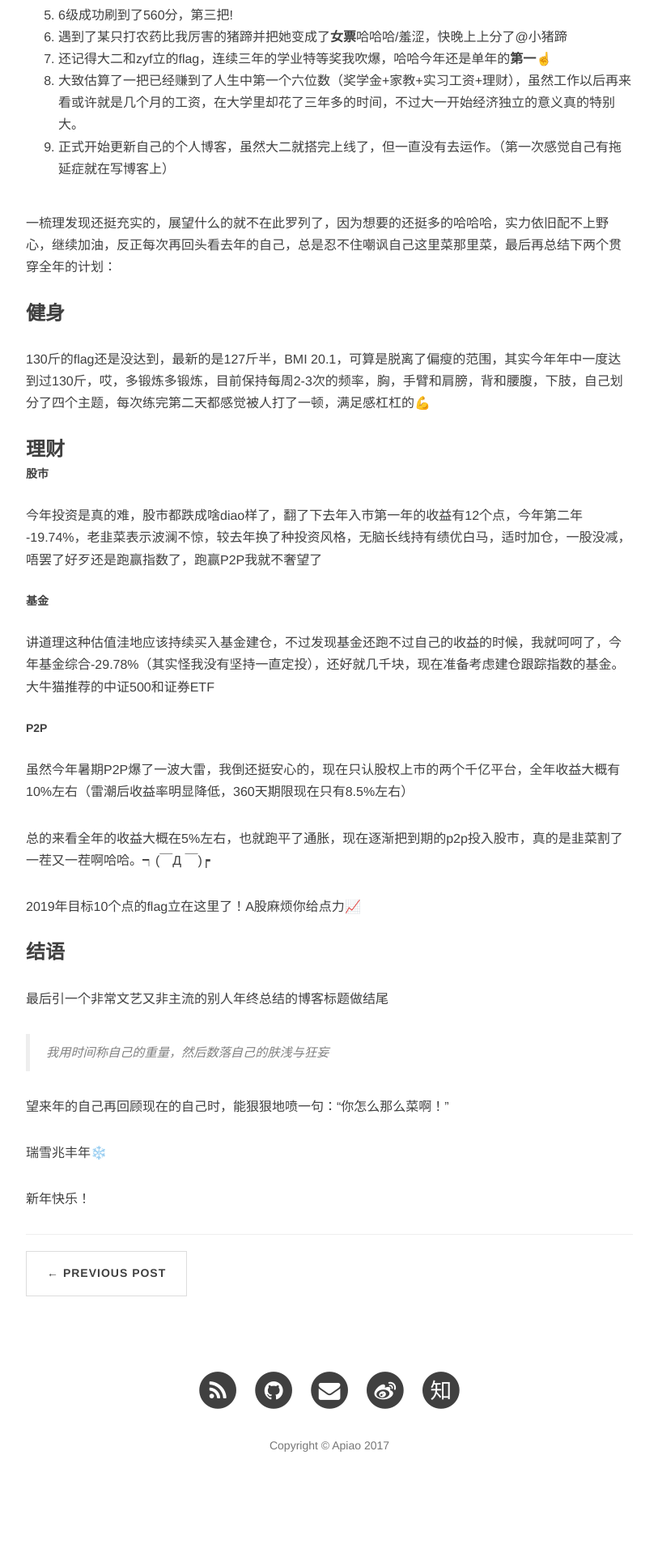
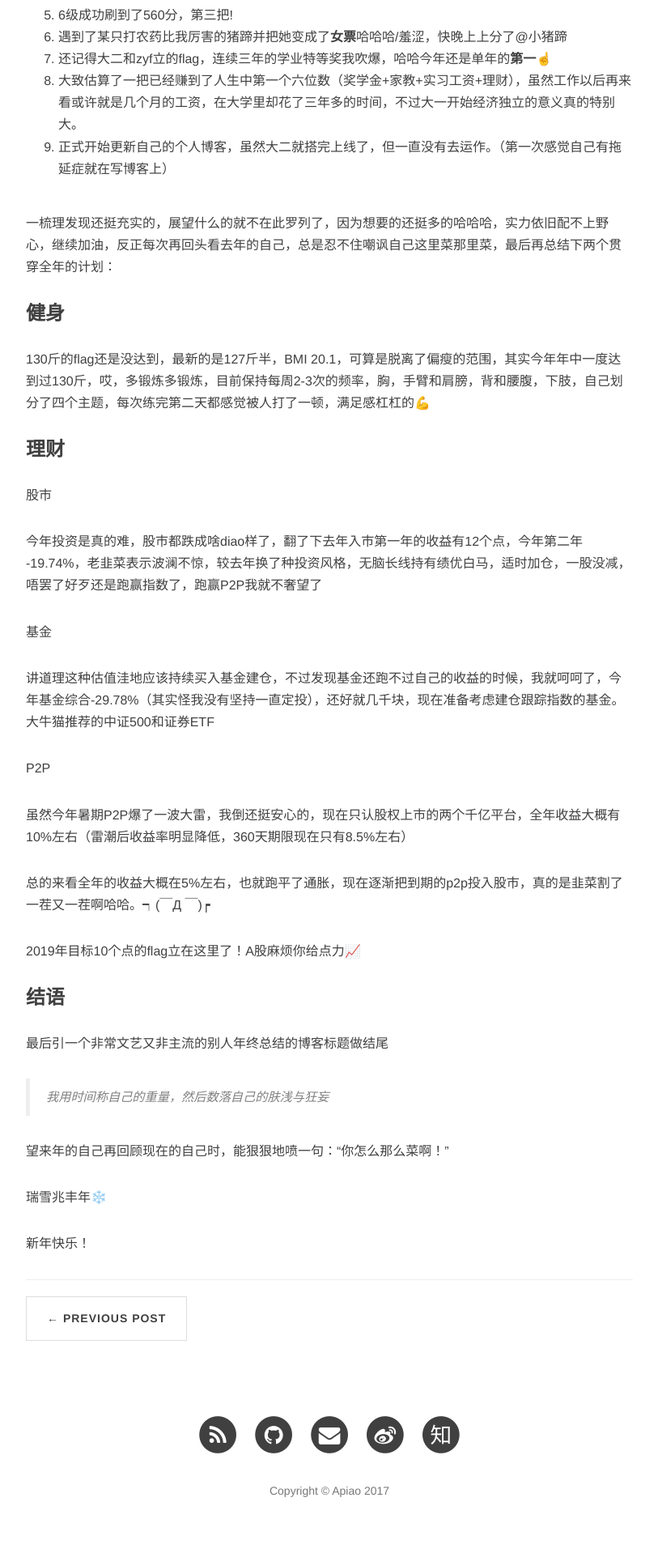
Before and after one commit to Apiao-1/Apiao_blog.io, a Jekyll site: the page built from _posts/2018-12-31-2018年终复盘.md, in a window 1280 px wide. Shown: the part 1415-3333 px from the top of the page at 81% size, without its empty margins (233-1046 px from the left). Built offline with Jekyll 4.4.1, drawn with Linux system fonts in a browser that asks for light colours; nearby versions of some CDN libraries; comment, search, counter and statistics services are not loaded; before the commit the page ends 3278 px from its top, so only the background shows below that.

```diff
--- a/_posts/2018-12-31-2018年终复盘.md
+++ b/_posts/2018-12-31-2018年终复盘.md
@@ -38,13 +38,17 @@ header-img: "img/article3.jpg"
 130斤的flag还是没达到，最新的是127斤半，BMI 20.1，可算是脱离了偏瘦的范围，其实今年年中一度达到过130斤，哎，多锻炼多锻炼，目前保持每周2-3次的频率，胸，手臂和肩膀，背和腰腹，下肢，自己划分了四个主题，每次练完第二天都感觉被人打了一顿，满足感杠杠的💪
 
 ### 理财
-##### 股市
+
+股市
+
 今年投资是真的难，股市都跌成啥diao样了，翻了下去年入市第一年的收益有12个点，今年第二年 -19.74%，老韭菜表示波澜不惊，较去年换了种投资风格，无脑长线持有绩优白马，适时加仓，一股没减，唔罢了好歹还是跑赢指数了，跑赢P2P我就不奢望了
 
-##### 基金
+基金
+
 讲道理这种估值洼地应该持续买入基金建仓，不过发现基金还跑不过自己的收益的时候，我就呵呵了，今年基金综合-29.78%（其实怪我没有坚持一直定投），还好就几千块，现在准备考虑建仓跟踪指数的基金。大牛猫推荐的中证500和证券ETF
 
-##### P2P
+P2P
+
 虽然今年暑期P2P爆了一波大雷，我倒还挺安心的，现在只认股权上市的两个千亿平台，全年收益大概有10%左右（雷潮后收益率明显降低，360天期限现在只有8.5%左右）
 
 总的来看全年的收益大概在5%左右，也就跑平了通胀，现在逐渐把到期的p2p投入股市，真的是韭菜割了一茬又一茬啊哈哈。┑(￣Д ￣)┍
```
